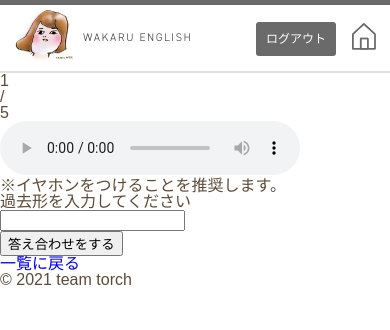
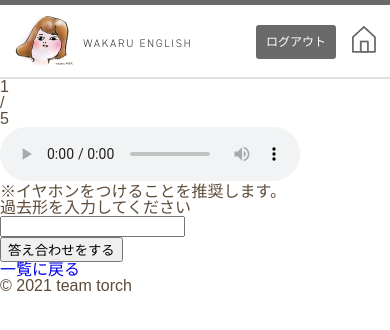
Before and after one commit to ackanamori/wakaruenglish, a Flask app: template templates/exam.html in a window 390 px wide. Shown: the top 330 px of the page. Run offline with Flask 2, Linux system fonts and the light colour scheme; the template is opened without the code that fills it, so the values that code supplies are empty.

Commit message:
htmlとcssの修正

```diff
--- a/static/css/common.css
+++ b/static/css/common.css
@@ -27,6 +27,7 @@ body {
 	.wakaruHeaderLogo img {
 		width: 177px;
 		margin-left: 14px;
+		margin-top: 6px;
 	}
 
 	.btnHomeHeader img {
@@ -45,4 +46,6 @@ body {
 		margin-right: 16px;
 	}
 
+
+
 }
--- a/templates/exam.html
+++ b/templates/exam.html
@@ -1,7 +1,7 @@
 {% extends 'base.html' %}
 {% block content %}
 <link rel="stylesheet" href="{{ url_for('static', filename='css/exam.css') }}">
-<section class="numberQuestionsContent">
+<section class="numberQuestionsContent pageTitle">
     <div class="questionsWhatNumber">1</div>
     <div>/</div>
     <div class="questionsAll">5</div>
--- a/templates/examcomplete.html
+++ b/templates/examcomplete.html
@@ -1,7 +1,7 @@
 {% extends 'base.html' %}
 {% block content %}
 <link rel="stylesheet" href="{{ url_for('static', filename='css/exam.css') }}">
-<h1 class="pageTitle">全問終了</h1>
+<h1 class="pageTitle pageTitle">全問終了</h1>
 <section class="completecontent">
     <p>おめでとう!</p>
     <div><a class="btn wordlislistBack" href="/wordlist">一覧に戻る</a></div>
--- a/templates/result.html
+++ b/templates/result.html
@@ -1,7 +1,7 @@
 {% extends 'base.html' %}
 {% block content %}
 <link rel="stylesheet" href="{{ url_for('static', filename='css/result.css') }}">
-<section class="numberQuestionsContent">
+<section class="numberQuestionsContent pageTitle">
     <div class="questionsWhatNumber">1</div>
     <div>/</div>
     <div class="questionsAll">5</div>
--- a/templates/wordlist.html
+++ b/templates/wordlist.html
@@ -1,7 +1,7 @@
 {% extends 'base.html' %}
 {% block content %}
 <link rel="stylesheet" href="{{ url_for('static', filename='css/wordlist.css') }}">
-<h1 class="pageTitle">単語一覧</h1>
+<h1 class="pageTitle pageTitle">単語一覧</h1>
 <main>
     <!-- 一覧表示用 -->
     <!-- <table class="questionsListContent">
```
